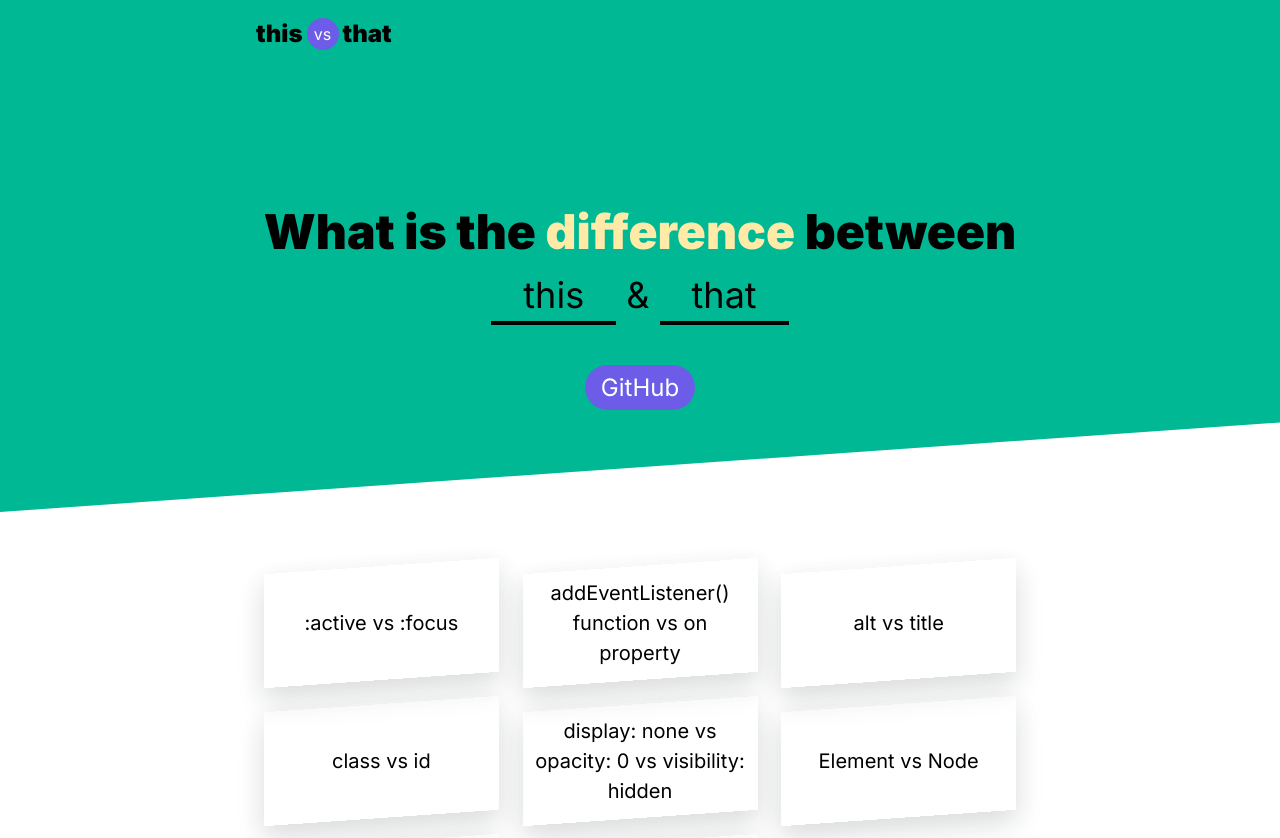
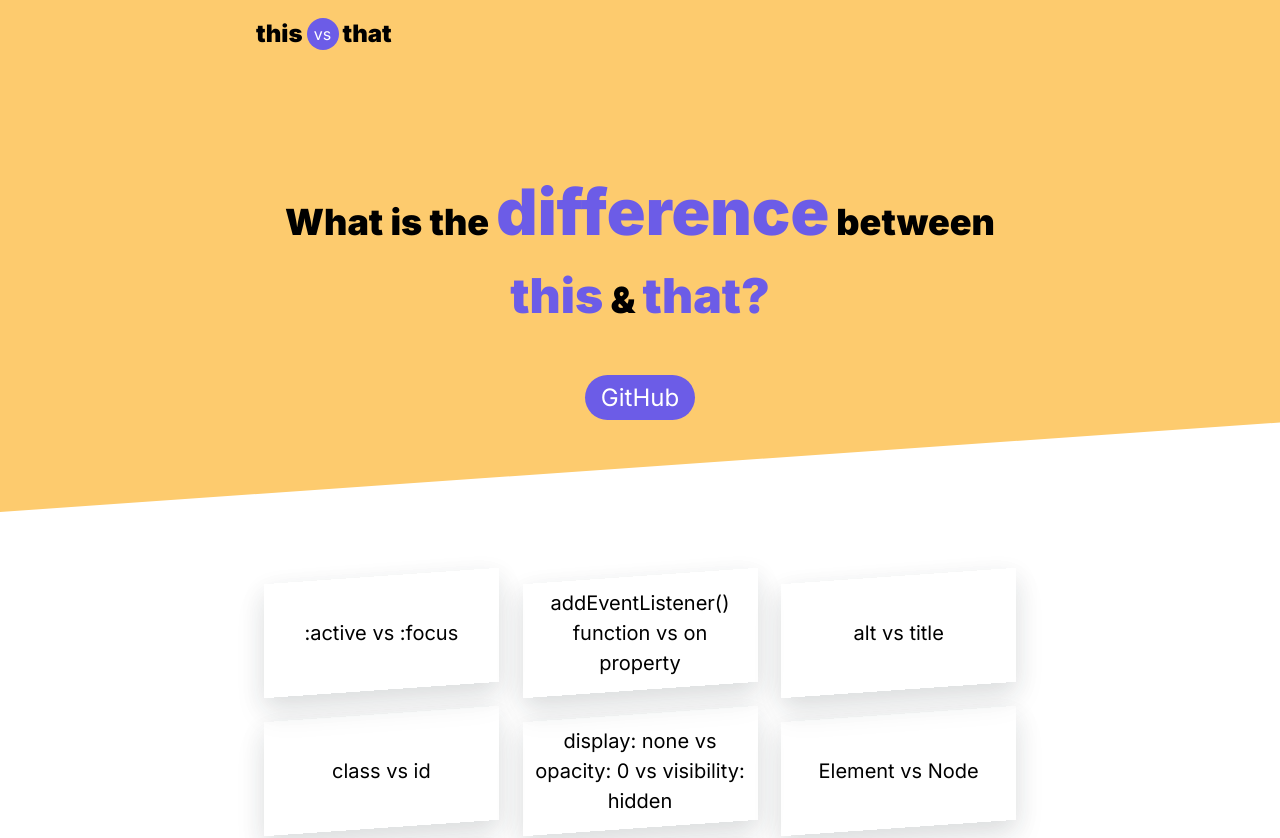
Before and after one commit to phuocng/this-vs-that, a React app: page / in a window 1280 px wide. Shown: the top 838 px of the page. Built offline with nearby package versions, Linux system fonts and the light colour scheme.

Commit message:
Tweak header

```diff
--- a/client/pages/HomePage.tsx
+++ b/client/pages/HomePage.tsx
@@ -3,7 +3,6 @@ import { Helmet } from 'react-helmet';
 import { Link } from 'react-router-dom';
 
 import PostList from '../constants/PostList';
-import { unslugify } from '../helpers/slugify';
 import Layout from './Layout';
 
 const HomePage = () => {
@@ -14,11 +13,11 @@ const HomePage = () => {
                 <meta name='description' content='What is the difference between ___ and ___ in the front-end development?' />
             </Helmet>
 
-            <h2 className='font-semibold mt-32 text-center text-2xl sm:text-5xl px-1'>
-                What is the <span style={{ color: '#FFEAA7' }}>difference</span> between
+            <h2 className='font-semibold mt-24 text-center text-2xl sm:text-4xl px-1'>
+                What is the <span className='sm:text-6xl' style={{ color: '#6C5CE7' }}>difference</span> between
             </h2>
-            <h2 className='font-light mb-12 text-2xl sm:text-4xl text-center'>
-                <span className='border-b-4 border-black pb-1 px-8'>this</span> <span>&</span> <span className='border-b-4 border-black pb-1 px-8'>that</span>
+            <h2 className='text-2xl sm:text-4xl font-bold mb-12 text-center'>
+                <span className='sm:text-5xl' style={{ color: '#6C5CE7' }}>this</span> & <span className='sm:text-5xl' style={{ color: '#6C5CE7' }}>that?</span>
             </h2>
 
             <div className="mb-40 text-center">
--- a/client/pages/Layout.tsx
+++ b/client/pages/Layout.tsx
@@ -14,7 +14,7 @@ const Layout: React.FC<{}> = ({ children }) => {
                 <div
                     className='absolute top-0 left-0 right-0 bottom-0'
                     style={{
-                        backgroundColor: '#00B894',
+                        backgroundColor: '#FDCB6E',
                         height: '32rem',
                         transform: 'skewY(-4deg)',
                         transformOrigin: 'top left',
```
